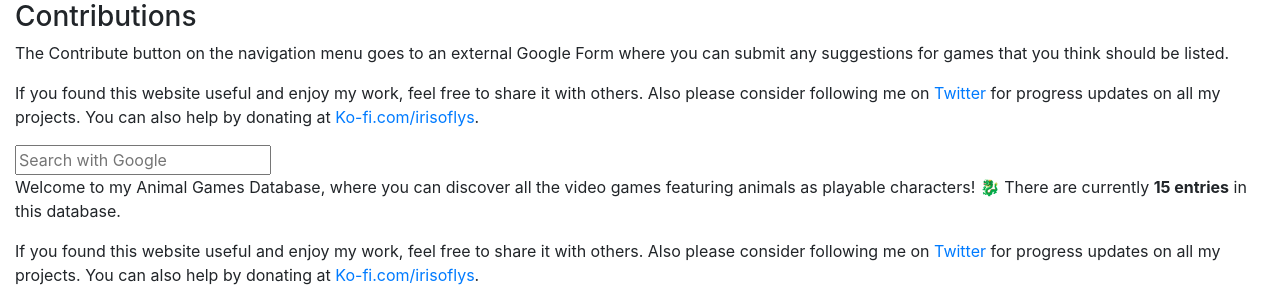
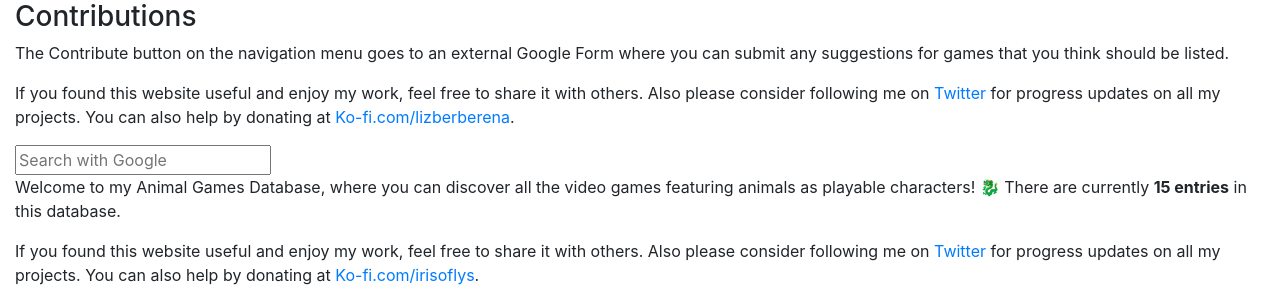
Before and after one commit to byliz/animal-game-database, a Jekyll site: the page built from about/index.html, in a window 1280 px wide. Shown: the part 530-830 px from the top of the page. Built offline with Jekyll 4.4.1, drawn with Linux system fonts in a browser that asks for light colours; nearby versions of some CDN libraries.

Commit message:
Update index.html

```diff
--- a/about/index.html
+++ b/about/index.html
@@ -26,7 +26,7 @@
 
 <h3>How it Works</h3>
 
-<p>I made this website by hand from scratch and use <a href="https://pages.github.com/" target="_blank">Github Pages</a> to host it. You can check out the source code <a href="http://github.com/irisoflys/kemono-database" target="_blank">here</a>. This website is a static website generated using the <a href="https://jekyllrb.com/" target="_blank">Jekyll</a> static site generator. Entries must be manually added as a markup file in the _posts folder.</p>
+<p>I made this website by hand from scratch and use <a href="https://pages.github.com/" target="_blank">Github Pages</a> to host it. You can check out the source code <a href="http://github.com/lizberberena/kemono-database" target="_blank">here</a>. This website is a static website generated using the <a href="https://jekyllrb.com/" target="_blank">Jekyll</a> static site generator. Entries must be manually added as a markup file in the _posts folder.</p>
 
 <h3>Contributions</h3>
 
@@ -34,4 +34,4 @@
 The Contribute button on the navigation menu goes to an external Google Form where you can submit any suggestions for games that you think should be listed.
 </p>
 
-<p>If you found this website useful and enjoy my work, feel free to share it with others. Also please consider following me on <a href="http://twitter.com/irisoflys" target="_blank">Twitter</a> for progress updates on all my projects. You can also help by donating at <a href="https://ko-fi.com/irisoflys" target="_blank">Ko-fi.com/irisoflys</a>.</p>
+<p>If you found this website useful and enjoy my work, feel free to share it with others. Also please consider following me on <a href="http://twitter.com/lizberberena" target="_blank">Twitter</a> for progress updates on all my projects. You can also help by donating at <a href="https://ko-fi.com/lizberberena" target="_blank">Ko-fi.com/lizberberena</a>.</p>
```
